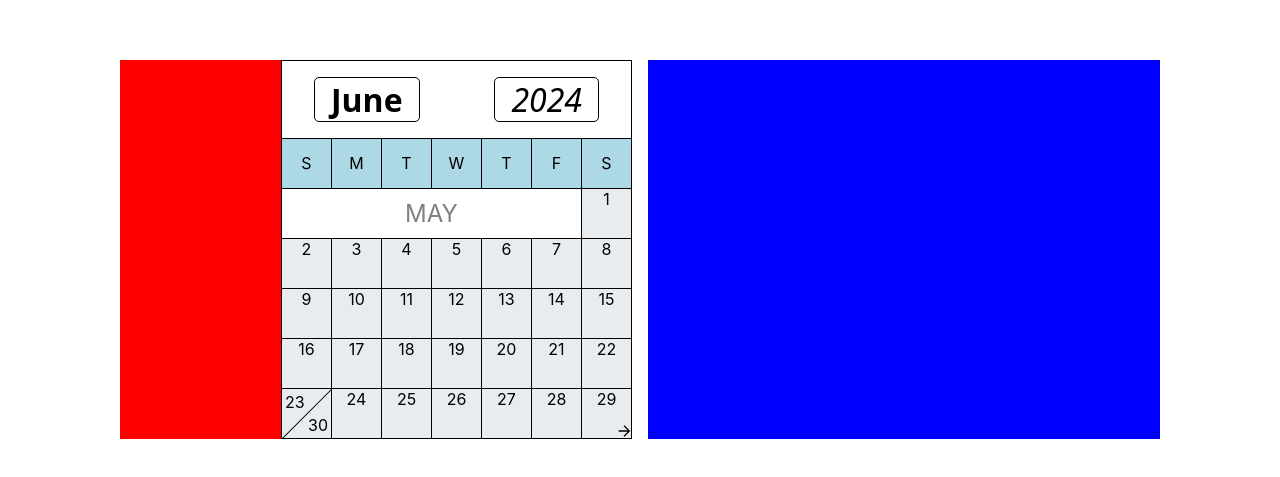
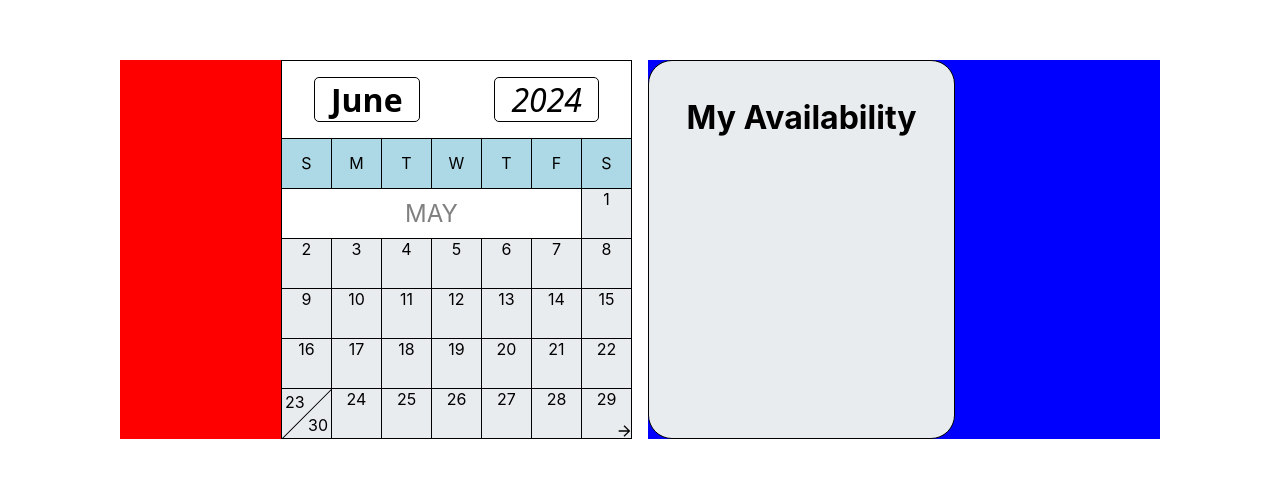
Before and after one commit to orion222/findatime, a React (Create React App) app: page /respondee in a window 1280 px wide. Shown: the part 151-628 px from the top of the page. Built offline with nearby package versions, Linux system fonts and the light colour scheme.

Commit message:
started date panel

```diff
--- a/src/components/calendar/Calendar.js
+++ b/src/components/calendar/Calendar.js
@@ -10,6 +10,9 @@ import Day from "./Day";
  * @param {int} month (0 to 11)
  * @param {int} year
  * @returns <Calendar/>
+ *
+ * Notes:
+ * Change width/height of class 'calendar-grid' to do any media query resizing
  */
 
 export default function Calendar(props) {
--- /dev/null
+++ b/src/components/date-panel/AvailabilityWindow.js
@@ -0,0 +1,10 @@
+import "../../styles/date-panel/Panel.css"
+export default function AvailabilityWindow(props){
+    // store availibility locally
+    // use sessionStorage?
+
+
+    return (
+        <h1 className = "panel-title"> My Availability </h1>
+    )
+}
--- /dev/null
+++ b/src/components/date-panel/Panel.js
@@ -0,0 +1,13 @@
+import "../../styles/date-panel/Panel.css"
+import AvailabilityWindow from "./AvailabilityWindow"
+import TimeBookingWindow from "./TimeBookingWindow"
+export default function Panel(props){
+
+
+    return (
+        <div className = "panel-container">
+            {props.dateClicked ? <TimeBookingWindow/>: <AvailabilityWindow/>}
+        </div>
+    )
+
+}
--- /dev/null
+++ b/src/components/date-panel/TimeBookingWindow.js
@@ -0,0 +1,8 @@
+
+
+export default function TimeBookingWindow(){
+
+    return (
+        <h1>Book a time</h1>
+    )
+}
--- a/src/components/pages/RespondeeView.js
+++ b/src/components/pages/RespondeeView.js
@@ -1,5 +1,6 @@
 import { useState } from 'react'
 import Calendar from "../calendar/Calendar"
+import Panel from "../date-panel/Panel"
 import "../../styles/pages/RespondeeView.css"
 
 export default function RespondeeView(props){
@@ -7,13 +8,14 @@ export default function RespondeeView(props){
     const today = new Date();
     const [month, setMonth] = useState(today.getMonth());
     const [year, setYear] = useState(today.getFullYear());
+    const [dateClicked, setDateClicked] = useState(false);
     return (
         <div className = "r-container">
           <div className = "cal-grid-item">
-            <Calendar month = {month} year = {year} setMonth = {setMonth} setYear = {setYear}/>
+            <Calendar month = {month} year = {year} setMonth = {setMonth} setYear = {setYear} setDateClicked = {setDateClicked}/>
           </div>
           <div className = "date-grid-item">
-
+            <Panel dateClicked = {dateClicked} setDateClicked = {setDateClicked}/>
           </div>
       </div>
     )
--- /dev/null
+++ b/src/styles/date-panel/Panel.css
@@ -0,0 +1,15 @@
+
+.panel-container{
+    border-radius: 1.5rem;
+    padding: 1rem;
+    box-sizing: border-box;
+    border: 1px solid black;
+    height: 100%;
+    width: 60%;
+    background-color: #e9ecef;
+}
+.panel-title{
+    font-size: clamp(1rem, 4vmin, 2rem);
+    font-weight: bold;
+    text-align: center;
+}
```
Also changed, not shown: src/components/calendar/Day.js (line endings or trailing spaces).
